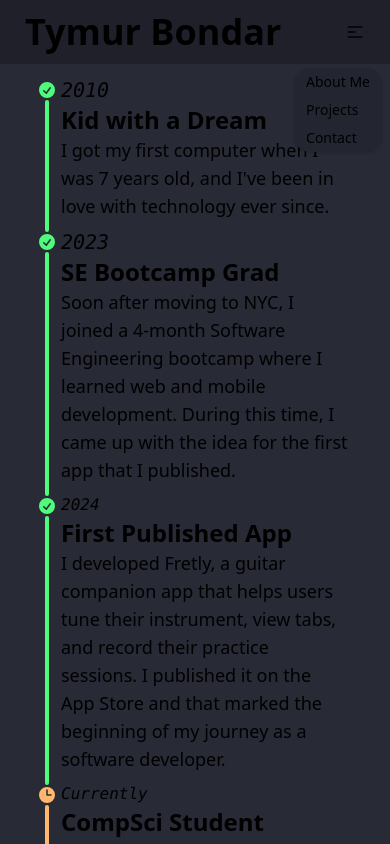
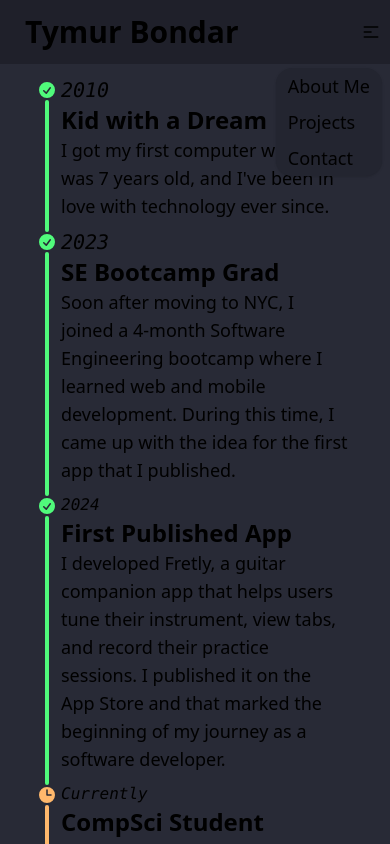
Before and after one commit to TymurBondar/personal-website, a Next.js app: page /about in a window 390 px wide. Both pictures are taken after a click on the button 355 px from the left and 32 px from the top of the page. Shown: the top 844 px of the page. Built offline with nearby package versions, Linux system fonts and the light colour scheme.

Commit message:
fix dropdown button

```diff
--- a/src/components/Navbar.js
+++ b/src/components/Navbar.js
@@ -4,13 +4,17 @@ export default function Navbar() {
   return (
     <div className="navbar bg-base-300">
       <div className="navbar-start">
-        <Link href="/" className="btn btn-ghost text-4xl">
+        <Link href="/" className="btn btn-ghost sm:text-4xl text-3xl">
           Tymur Bondar
         </Link>
       </div>
       <div className="navbar-end">
         <div className="dropdown dropdown-end">
-          <div tabIndex={0} role="button" className="btn btn-ghost sm:hidden">
+          <div
+            tabIndex={0}
+            role="button"
+            className="btn btn-ghost sm:hidden p-0"
+          >
             <svg
               xmlns="http://www.w3.org/2000/svg"
               className="h-5 w-5"
@@ -31,15 +35,19 @@ export default function Navbar() {
             className="menu menu-sm dropdown-content mt-3 sm:mt-0 z-[1] shadow bg-base-200 rounded-box p-0"
           >
             <li>
-              <Link href="/about" className="whitespace-nowrap">
+              <Link href="/about" className="whitespace-nowrap text-lg">
                 About Me
               </Link>
             </li>
             <li>
-              <Link href="/portfolio">Projects</Link>
+              <Link href="/portfolio" className="text-lg">
+                Projects
+              </Link>
             </li>
             <li>
-              <Link href="/contact">Contact</Link>
+              <Link href="/contact" className="text-lg">
+                Contact
+              </Link>
             </li>
           </ul>
         </div>
```
